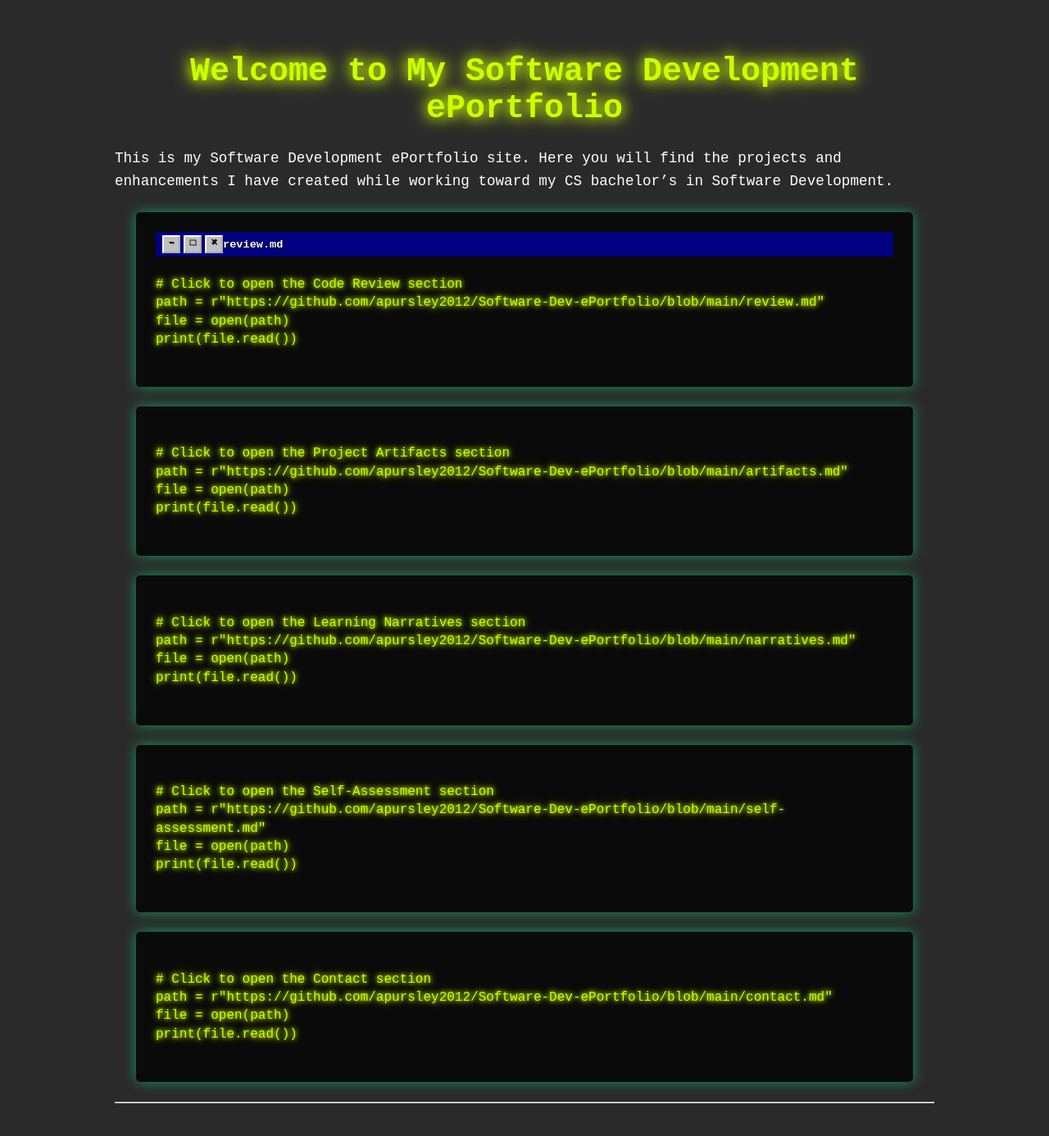
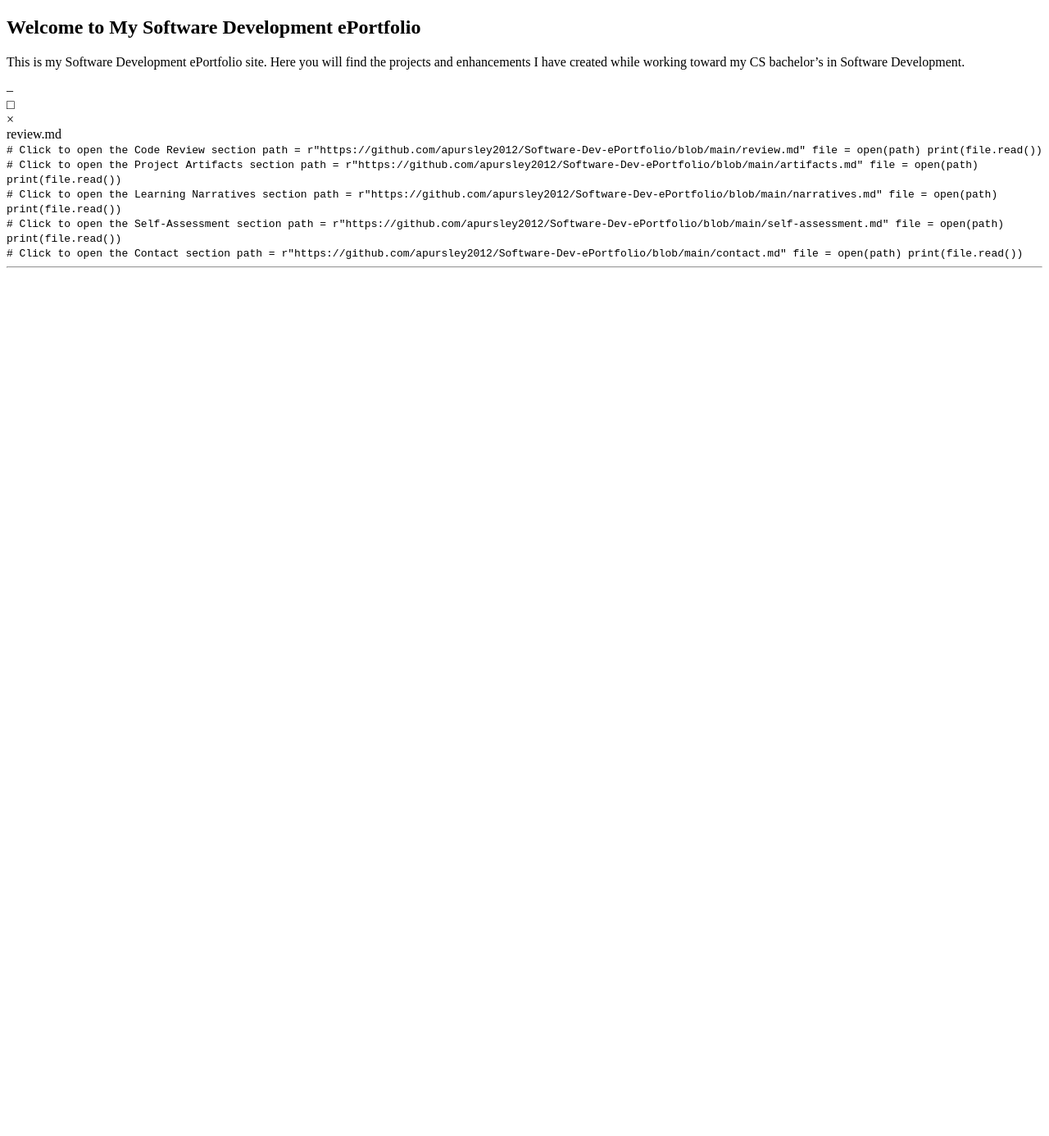
Before and after one commit to apursley2012/Software-Dev-ePortfolio, a Jekyll site: the page built from index.md, in a window 1280 px wide. Shown: the whole page at 82% size. Built offline with Jekyll 4.4.1, drawn with Linux system fonts in a browser that asks for light colours; some web fonts are replaced; after the commit the page ends 900 px from its top, so only the background shows below that.

Commit message:
Update default.html

```diff
--- a/_layouts/default.html
+++ b/_layouts/default.html
@@ -4,12 +4,11 @@
     <meta charset="UTF-8">
     <meta name="viewport" content="width=device-width, initial-scale=1.0">
     <title>{{ page.title }} - Software Development ePortfolio</title>
-    <link rel="stylesheet" href="/assets/css/style.css">
     <style>
     @font-face {
         font-family: '256Bytes';
         src:
-        vefurl('https://raw.githubusercontent.com/apursley2012/Software-Dev-ePortfolio/a1aeff85f5238104bd47dfb7d12066d7dc2bc632/assets/fonts/TwoFiftySixBytes-Regular.woff2') format('woff2'),
+        url('https://raw.githubusercontent.com/apursley2012/Software-Dev-ePortfolio/a1aeff85f5238104bd47dfb7d12066d7dc2bc632/assets/fonts/TwoFiftySixBytes-Regular.woff2') format('woff2'),
         url('https://raw.githubusercontent.com/apursley2012/Software-Dev-ePortfolio/a1aeff85f5238104bd47dfb7d12066d7dc2bc632/assets/fonts/TwoFiftySixBytes-Regular.woff') format('woff'),
         url('https://raw.githubusercontent.com/apursley2012/Software-Dev-ePortfolio/1a3f3a977de9a1478358bf5840abed8fc2f09596/assets/fonts/256Bytes.otf') format('opentype');
         font-weight: normal;
```
